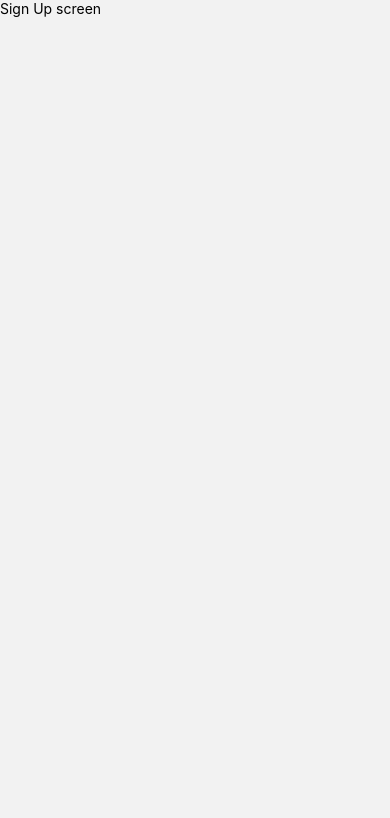
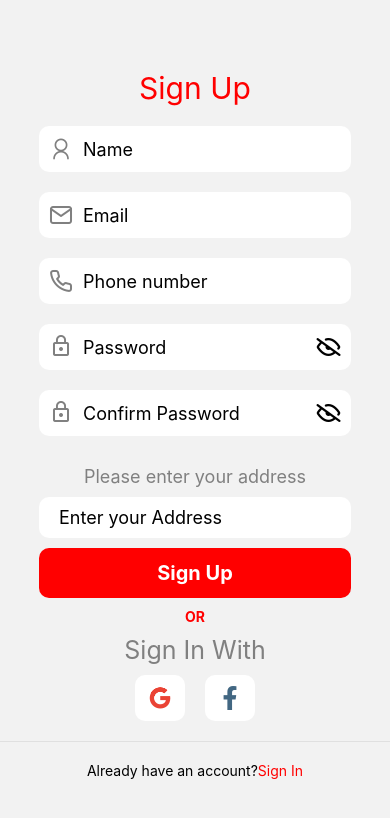
Before and after one commit to sidxcode/Food-Delivery-App, a React Native app: screen /signup in a window 390 px wide. Shown: the top 818 px of the page. Built offline with nearby package versions, Linux system fonts and the light colour scheme.

Commit message:
signup page done

```diff
--- a/src/screens/LoginSignupScreens/SignupScreen.js
+++ b/src/screens/LoginSignupScreens/SignupScreen.js
@@ -1,12 +1,241 @@
-import React from 'react'
-import {StyleSheet, Text, View} from'react-native'
+import React, {useState} from 'react'
+import { StyleSheet, View, Text, TextInput, TouchableOpacity } from'react-native'
+import {titles, colors, btn1, hr80} from '../../globals/styles'
+import { AntDesign } from '@expo/vector-icons';
+import { MaterialIcons } from '@expo/vector-icons';
+import { Octicons } from '@expo/vector-icons';
+import { FontAwesome5 } from '@expo/vector-icons';
+import { Feather } from '@expo/vector-icons';
 
-const SignUpScreen = () => {
+const SignupScreen = ({navigation}) => {
+    const [emailfocus, setEmailfocus] = React.useState(false);
+    const [passwordfocus, setPasswordfocus] = React.useState(false);
+    const [showpassword, setShowpassword] = React.useState(false);
+    const [showcpassword, setShowcpassword] = React.useState(false);
+    const [cpasswordfocus, setcPasswordfocus] = React.useState(false);
+    const [phonefocus, setPhonefocus] = React.useState(false);
+    const [namefocus, setNamefocus] = React.useState(false);
+
   return (
-    <View>
-        <Text>Sign Up screen</Text>
+    <View style = {styles.container}>
+        <Text style = {styles.head1}>Sign Up</Text>
+
+{/* name starts */}
+    <View style = {styles.inputout}>
+            <AntDesign name="user" size={24} color={namefocus === true? colors.text1 : colors.text2} />
+            <TextInput style = {styles.input} placeholder = 'Name'
+            onFocus={() => {
+                setNamefocus(true)
+                setEmailfocus(false)
+                setPasswordfocus(false)
+                setShowpassword(false)
+                setcPasswordfocus(false)
+                setShowcpassword(false)
+                setPhonefocus(false)
+            }}/>
+        </View>
+{/*name ends */}
+
+{/* email starts */}
+        <View style = {styles.inputout}>
+            <Feather name="mail" size={24} color= {emailfocus === true ? colors.text1 : colors.text2} />
+            <TextInput style = {styles.input} placeholder = 'Email'
+            onFocus={() => {
+                setEmailfocus(true)
+                setPasswordfocus(false)
+                setShowpassword(false)
+                setcPasswordfocus(false)
+                setShowcpassword(false)
+                setPhonefocus(false)
+                setNamefocus(false)
+            }}/>
+        </View>
+{/*email ends */}
+
+
+{/* phone no starts*/}
+        <View style = {styles.inputout}>
+            <Feather name="phone" size={24} color={phonefocus === true? colors.text1 : colors.text2} />
+            <TextInput style = {styles.input} placeholder = 'Phone number'
+            onFocus={() => {
+                setPhonefocus(true)
+                setEmailfocus(false)
+                setPasswordfocus(false)
+                setShowpassword(false)
+                setcPasswordfocus(false)
+                setShowcpassword(false)
+                setNamefocus(false)
+            }}/>
+        </View>
+{/* phone no ends */}
+
+
+{/* password start */}
+        <View style = {styles.inputout}>
+            <MaterialIcons name="lock-outline" size={24} color={passwordfocus === true ? colors.text1 : colors.text2} />
+            <TextInput style = {styles.input} placeholder = 'Password'
+            onFocus={() => {
+                setPasswordfocus(true)
+                setEmailfocus(false)
+                setcPasswordfocus(false)
+                setShowcpassword(false)
+                setPhonefocus(false)
+                setNamefocus(false)
+            }}
+            secureTextEntry={showpassword === false? true : false}
+            />
+            <Octicons name={showpassword === true ? "eye" : "eye-closed" } size={24} color="black"
+            onPress={() => {
+                setShowpassword(!showpassword)
+            }}
+
+            />
+        </View>
+
+
+        <View style = {styles.inputout}>
+            <MaterialIcons name="lock-outline" size={24} color={cpasswordfocus === true ? colors.text1 : colors.text2} />
+            <TextInput style = {styles.input} placeholder = 'Confirm Password'
+            onFocus={() => {
+                setcPasswordfocus(true)
+                setEmailfocus(false)
+                setPasswordfocus(false)
+                setShowpassword(false)
+                setPhonefocus(false)
+                setNamefocus(false)
+            }}
+            secureTextEntry={showcpassword === false? true : false}
+            />
+            <Octicons name={showcpassword === true ? "eye" : "eye-closed" } size={24} color="black"
+            onPress={() => {
+                setShowcpassword(!showcpassword)
+            }}
+
+            />
+        </View>
+{/* password end */}
+
+      <Text style={styles.address}>Please enter your address</Text>
+        <View style={styles.inputout}>
+          <TextInput style = {styles.input} placeholder = 'Enter your Address'
+            onFocus={() => {
+              setcPasswordfocus(false)
+              setEmailfocus(false)
+              setPasswordfocus(false)
+              setShowpassword(false)
+              setPhonefocus(false)
+              setNamefocus(false)
+            }}
+          />
+        </View>
+
+
+        <TouchableOpacity style={btn1}>
+            <Text style ={{ color : colors.col1, fontSize: titles.btntxt,
+            fontWeight: "bold"}}>Sign Up
+            </Text>
+        </TouchableOpacity>
+
+        <Text style = {styles.or}>OR</Text>
+        <Text style = {styles.gftxt}>Sign In With</Text>
+
+        <View style = {styles.gf}>
+            <TouchableOpacity>
+                <View style={styles.gficon}>
+                <AntDesign name="google" size={24}
+                color="#EA4335" />
+                </View>
+            </TouchableOpacity>
+            <TouchableOpacity>
+                <View style={styles.gficon}>
+                <FontAwesome5 name="facebook-f" size={24}
+                color="#426782" />
+                </View>
+            </TouchableOpacity>
+        </View>
+        <View style = {hr80}/>
+        <Text>Already have an account?
+            <Text style ={styles.signup} onPress={() => navigation.navigate
+        ('login')}>Sign In</Text>
+        </Text>
     </View>
   )
+
 }
 
-export default SignUpScreen
+
+const styles = StyleSheet.create({
+    container : {
+        flex : 1,
+        width : '100%',
+        alignItems : 'center',
+        // justifyContent : 'center',
+        marginTop : 60,
+    },
+    head1 : {
+        fontSize : titles.title1,
+        color : colors.text1,
+        textAlign : 'center',
+        marginVertical : 10,
+    },
+    inputout : {
+        flexDirection : 'row',
+        width : '80%',
+        marginVertical : 10,
+        backgroundColor : colors.col1,
+        borderRadius : 10,
+        paddingHorizontal : 10,
+        paddingVertical : 10,
+        // alignSelf : 'center',
+        elevation : 20,
+    },
+
+    input : {
+        fontSize : 18,
+        marginLeft : 10,
+        width : '80%',
+    },
+
+    forgot : {
+        color : colors.text2,
+        marginTop : 20,
+        marginBottom : 10,
+    },
+
+    or :{
+        color : colors.text1,
+        marginVertical : 10,
+        fontWeight : 'bold',
+    },
+
+    gftxt : {
+        color : colors.text2,
+        marginBottom : 10,
+        fontSize : 25,
+    },
+
+    gf : {
+        flexDirection : 'row',
+    },
+
+    gficon : {
+        backgroundColor : 'white',
+        width : 50,
+        marginHorizontal : 10,
+        borderRadius : 10,
+        padding : 10,
+        alignItems : 'center',
+        elevation : 20,
+    },
+    signup : {
+        color : colors.text1,
+
+    },
+    address : {
+      fontSize : 18,
+      color : colors.text2,
+      textAlign : 'center',
+      marginTop : 20,
+    },
+})
+export default SignupScreen;
```
